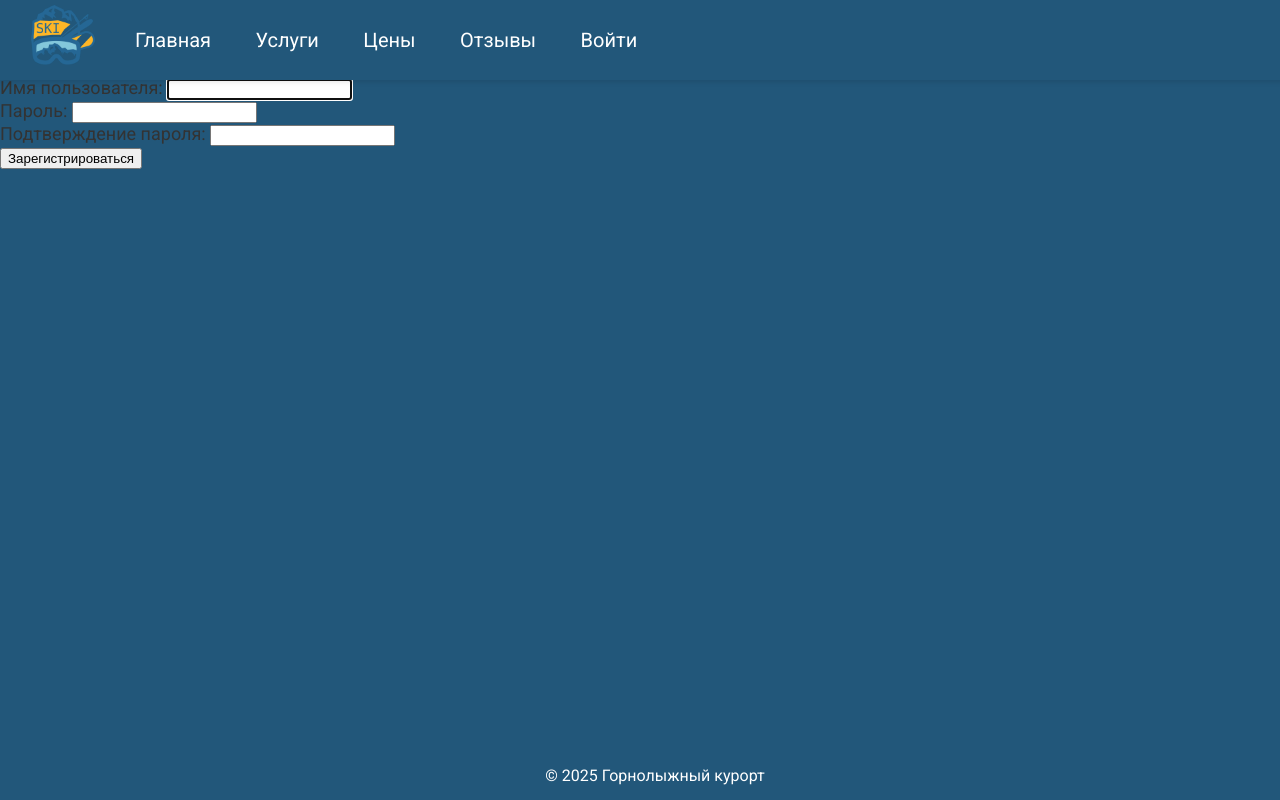
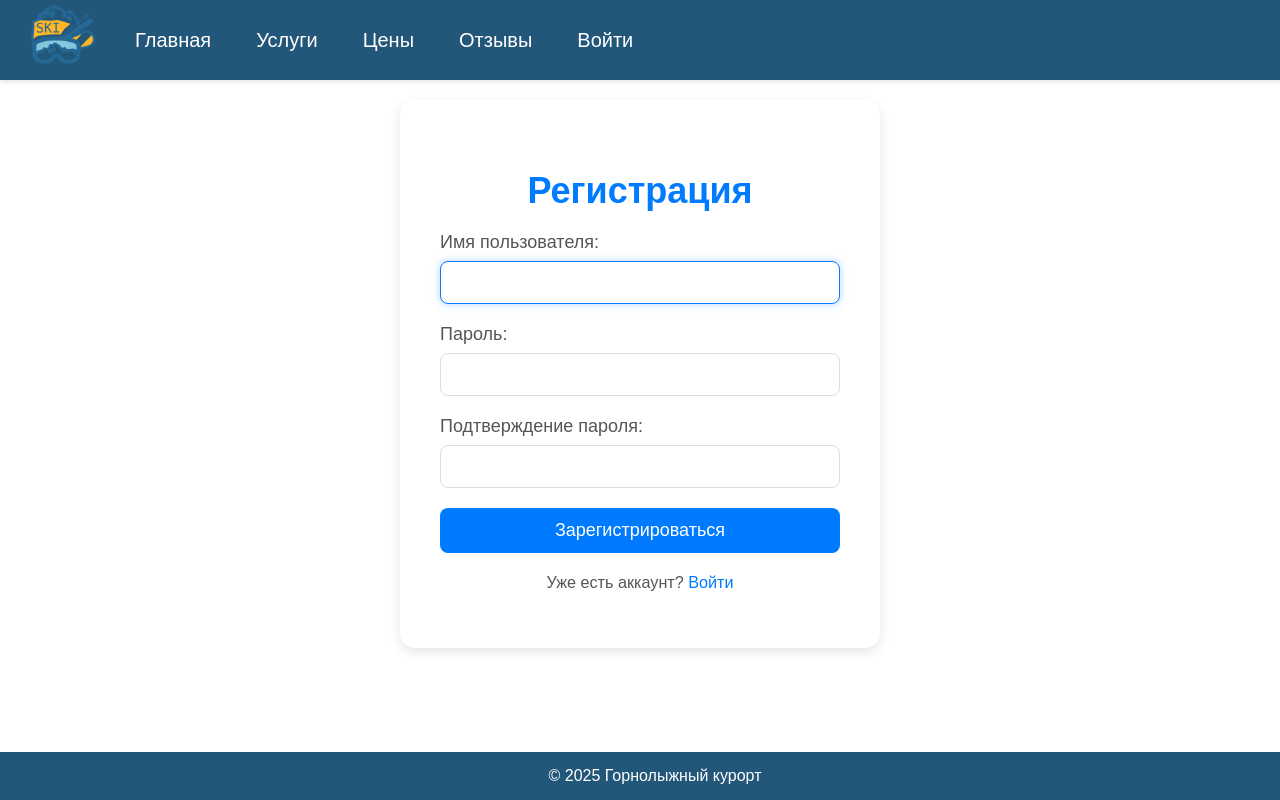
Before and after one commit to WaitAndSee-AFK/ski_project, a Django app: page /register/ in a window 1280 px wide. Run offline with Django 5.2, Linux system fonts and the light colour scheme.

Commit message:
Изменение внешнего вида в login.html, register.html и review_list.html

```diff
--- a/ski_resort/core/templates/login.html
+++ b/ski_resort/core/templates/login.html
@@ -7,15 +7,14 @@
         font-family: 'Arial', sans-serif;
         margin: 0;
         padding: 0;
-        background-color: #f0f0f0;
-        background-image: linear-gradient(to bottom, #f7f7f7, #e7e7e7);
+        background-color: #ffffff; /* Белый фон */
     }
 
     .form-section {
         display: flex;
         justify-content: center;
         align-items: center;
-        padding: 40px 20px; /* Добавлены отступы сверху и снизу */
+        padding: 100px 20px 40px; /* Увеличен отступ сверху, чтобы форма не перекрывалась навигационной панелью */
     }
 
     .form-container {
--- a/ski_resort/core/templates/register.html
+++ b/ski_resort/core/templates/register.html
@@ -1,7 +1,138 @@
 {% extends 'base.html' %}
 {% block content %}
-    <section class="form-section">
-        <h2>Регистрация</h2>
+
+<style>
+    /* Общие стили для страницы */
+    body {
+        font-family: 'Arial', sans-serif;
+        margin: 0;
+        padding: 0;
+        background-color: #ffffff; /* Белый фон */
+    }
+
+    .form-section {
+        display: flex;
+        justify-content: center;
+        align-items: center;
+        padding: 100px 20px 40px; /* Увеличен отступ сверху, чтобы форма не перекрывалась навигационной панелью */
+    }
+
+    .form-container {
+        background-color: #fff;
+        padding: 40px;
+        border-radius: 15px;
+        box-shadow: 0 4px 12px rgba(0, 0, 0, 0.1);
+        width: 100%;
+        max-width: 400px;
+        text-align: center;
+    }
+
+    .form-title {
+        margin-bottom: 20px;
+        color: #007bff;
+        font-size: 2em;
+        font-weight: bold;
+    }
+
+    .register-form {
+        display: flex;
+        flex-direction: column;
+        gap: 20px;
+    }
+
+    .form-group {
+        display: flex;
+        flex-direction: column;
+        gap: 8px;
+    }
+
+    .form-group label {
+        font-size: 1em;
+        color: #555;
+        text-align: left;
+    }
+
+    .form-group input {
+        padding: 10px;
+        border: 1px solid #ddd;
+        border-radius: 8px;
+        font-size: 1em;
+        transition: border-color 0.3s ease, box-shadow 0.3s ease;
+    }
+
+    .form-group input:focus {
+        border-color: #007bff;
+        box-shadow: 0 0 8px rgba(0, 123, 255, 0.3);
+        outline: none;
+    }
+
+    .submit-btn {
+        background-color: #007bff;
+        color: white;
+        padding: 12px;
+        border: none;
+        border-radius: 8px;
+        font-size: 1em;
+        cursor: pointer;
+        transition: background-color 0.3s ease;
+    }
+
+    .submit-btn:hover {
+        background-color: #0056b3;
+    }
+
+    .login-link {
+        margin-top: 20px;
+        font-size: 0.9em;
+        color: #555;
+    }
+
+    .login-link a {
+        color: #007bff;
+        text-decoration: none;
+        transition: color 0.3s ease;
+    }
+
+    .login-link a:hover {
+        color: #0056b3;
+    }
+
+    /* Анимация для кнопки */
+    .submit-btn {
+        transition: background-color 0.3s ease, transform 0.2s ease;
+    }
+
+    .submit-btn:hover {
+        transform: scale(1.05);
+    }
+
+    /* Адаптивные стили */
+    @media (max-width: 480px) {
+        .form-container {
+            padding: 20px;
+        }
+
+        .form-title {
+            font-size: 1.8em;
+        }
+
+        .form-group input {
+            font-size: 0.9em;
+        }
+
+        .submit-btn {
+            font-size: 0.9em;
+        }
+
+        .login-link {
+            font-size: 0.8em;
+        }
+    }
+</style>
+
+<section class="form-section">
+    <div class="form-container">
+        <h2 class="form-title">Регистрация</h2>
         <form method="post" class="register-form">
             {% csrf_token %}
             <div class="form-group">
@@ -16,7 +147,11 @@
                 <label for="{{ form.password2.id_for_label }}">Подтверждение пароля:</label>
                 {{ form.password2 }}
             </div>
-            <button type="submit">Зарегистрироваться</button>
+            <button type="submit" class="submit-btn">Зарегистрироваться</button>
         </form>
-    </section>
+        <!-- Добавлена ссылка на вход -->
+        <p class="login-link">Уже есть аккаунт? <a href="{% url 'login' %}">Войти</a></p>
+    </div>
+</section>
+
 {% endblock %}
```
Also changed, not shown: ski_resort/core/templates/review_list.html (+59 -15 lines), ski_resort/db.sqlite3.
